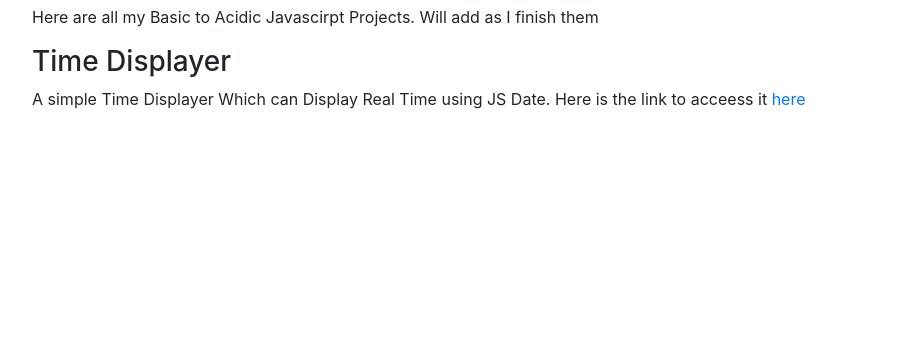
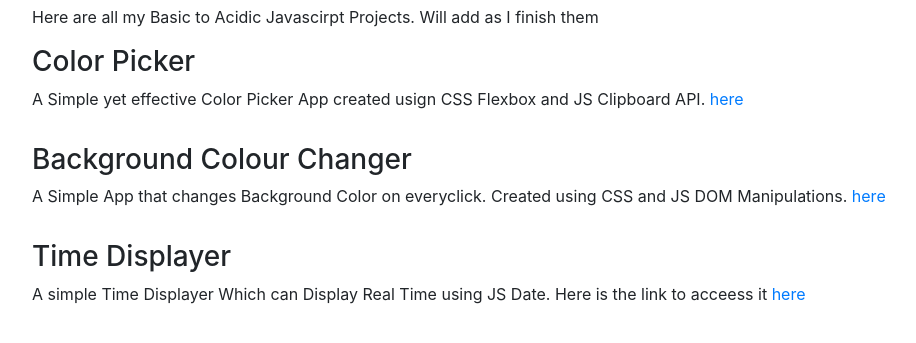
Before and after one commit to arkalsekar/JS_Projects, a plain HTML site: page index.html in a window 1280 px wide. Shown: the part 51-394 px from the top of the page, without its empty margins (53-969 px from the left). Drawn offline with nearby package versions, Linux system fonts and the light colour scheme.

Commit message:
Update index.html

```diff
--- a/index.html
+++ b/index.html
@@ -15,10 +15,21 @@
     <h1>My Javascirpt Project Log</h1>
     <p> Here are all my Basic to Acidic Javascirpt Projects. Will add as I finish them</p>
 
-        <div class="list-group">
+        <div class="list-group mb-3">
+            <h3> Color Picker </h3>
+            <p> A Simple yet effective Color Picker App created usign CSS Flexbox and JS Clipboard API. <span> <a href="/JS_Projects/Color_Picker">here</a></span></p>
+        </div>
+
+        <div class="list-group mb-3">
+            <h3> Background Colour Changer </h3>
+            <p> A Simple App that changes Background Color on everyclick. Created using CSS and JS DOM Manipulations. <span> <a href="/JS_Projects/Background_Color_Changer">here</a></span></p>
+        </div>
+
+         <div class="list-group mb-3">
             <h3> Time Displayer </h3>
-            <p> A simple Time Displayer Which can Display Real Time using JS Date. Here is the link to acceess it <span> <a href="/Time_Displayer">here</a></span></p>
+            <p> A simple Time Displayer Which can Display Real Time using JS Date. Here is the link to acceess it <span> <a href="/JS_Projects/Time_Displayer">here</a></span></p>
         </div>
+
     </div>
     <!-- Optional JavaScript -->
     <!-- jQuery first, then Popper.js, then Bootstrap JS -->
```
